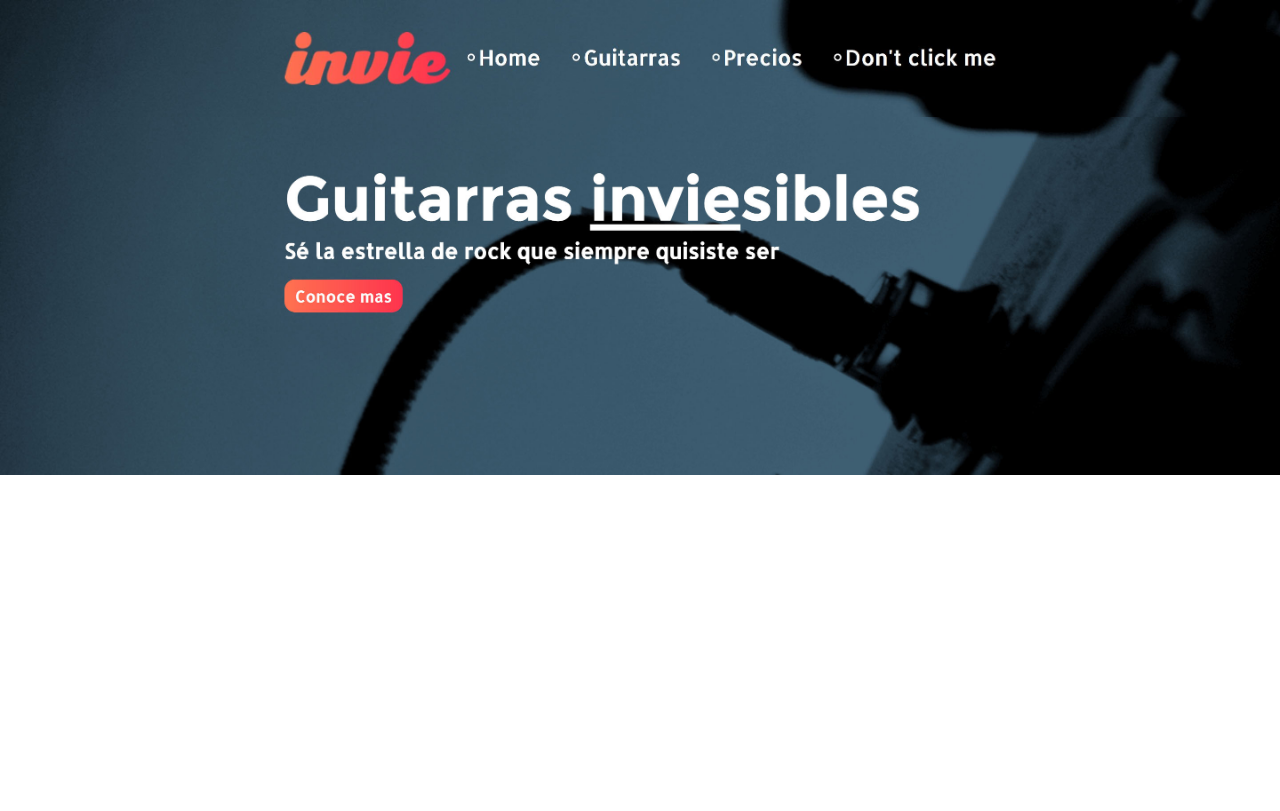
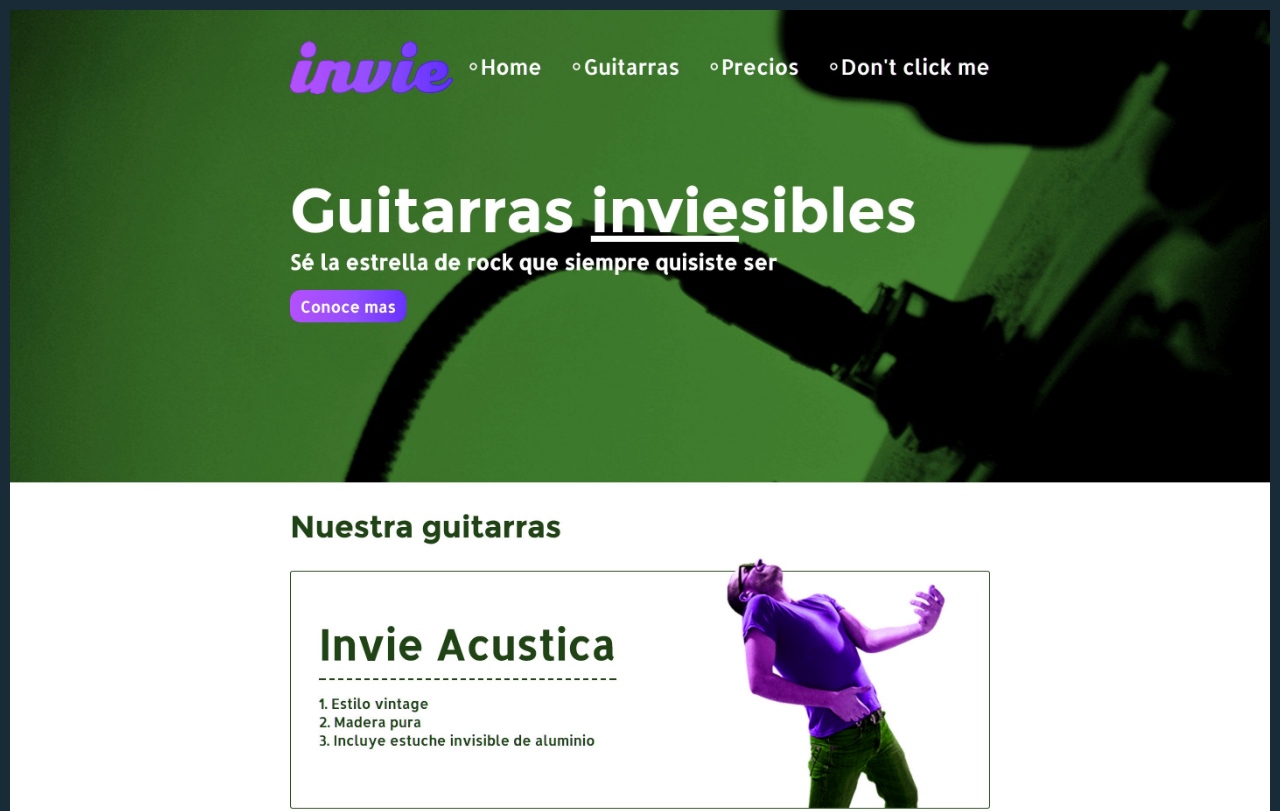
Before and after one commit to LifeCultivate/invie-github, a plain HTML site: page index.html in a window 1280 px wide. Shown: the top 811 px of the page. Drawn offline with Linux system fonts and the light colour scheme.

Commit message:
nueva version de inve - verde

```diff
--- a/index.html
+++ b/index.html
@@ -4,6 +4,7 @@
     <style media="screen">
     body {
       margin: 0;
+      border: 10px solid #192b36;
     }
     img {
       max-width: 100%;
@@ -12,7 +13,6 @@
     </style>
   </head>
   <body>
-    <img src="header.jpg" alt="">
-    <img src="hero.jpg" alt="">
+    <img src="nueva-version.jpg" alt="">
   </body>
 </html>
```
Also changed, not shown: nueva-version.jpg (added).
